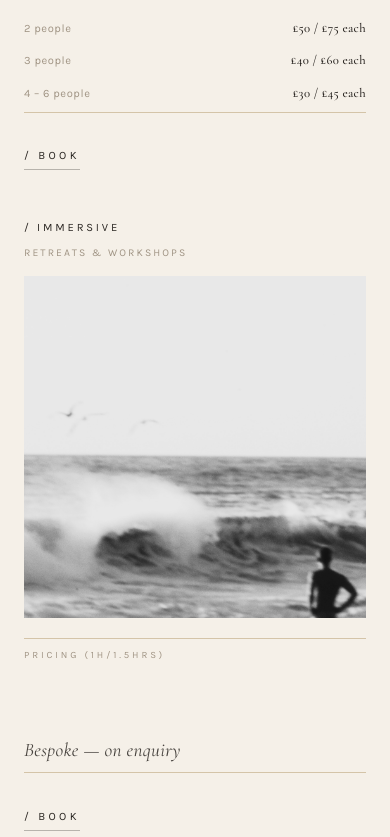
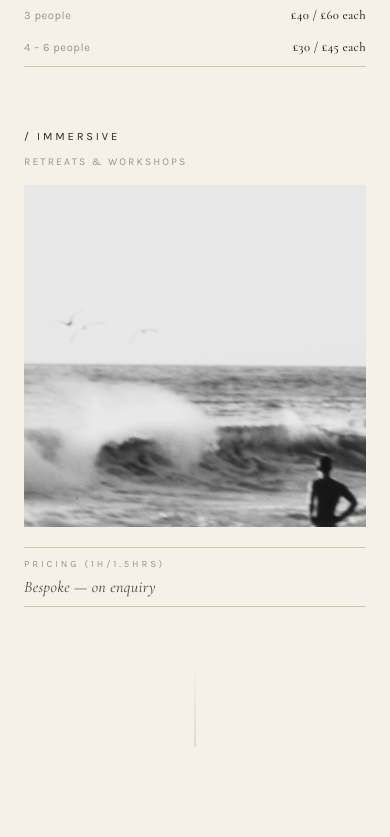
Before and after one commit to haylorjulian/julianhayloryoga, a React (Vite) app: page / in a window 390 px wide. Shown: the part 3167-4004 px from the top of the page. Built offline with nearby package versions, Linux system fonts and the light colour scheme.

Commit message:
Fix Offerings mobile styling

```diff
--- a/src/styles/WhatIOffer.css
+++ b/src/styles/WhatIOffer.css
@@ -249,6 +249,7 @@
   padding-bottom: 4px;
   align-self: flex-start;
   transition: color 0.4s ease;
+
 }
 
 .offering-cta::before {
@@ -296,7 +297,7 @@
   }
 
   .offering-pricing-note {
-    font-size: 1.2rem;
+    font-size: 1rem;
   }
 
   /* Allow the intro paragraph to span the full mobile width */
@@ -323,11 +324,17 @@
     height: auto;
   }
 
+    .offering-card:last-of-type {
+      dl {
+        height: 60px;
+      }
+  }
+
   .offering-label {
     margin-top: 0;
   }
 
   .offering-cta {
-    margin-top: 1rem;
+    display: none;
   }
 }
```
